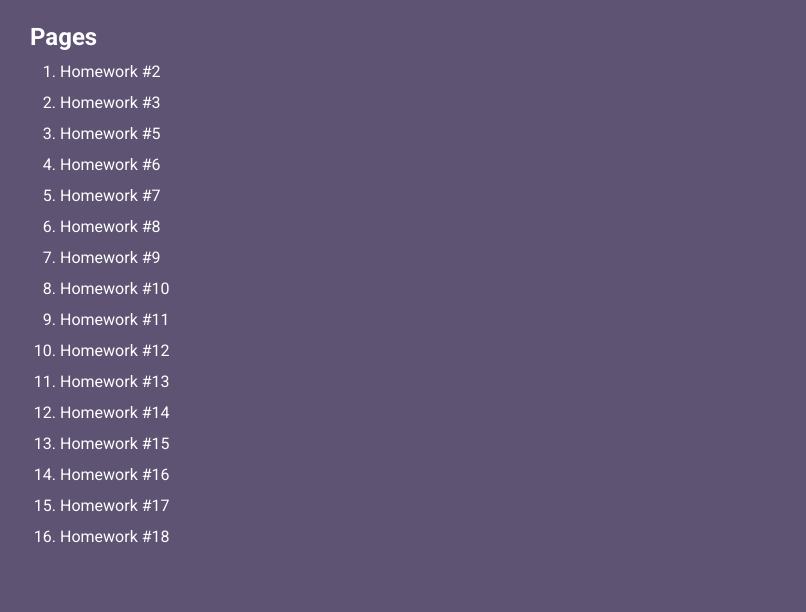
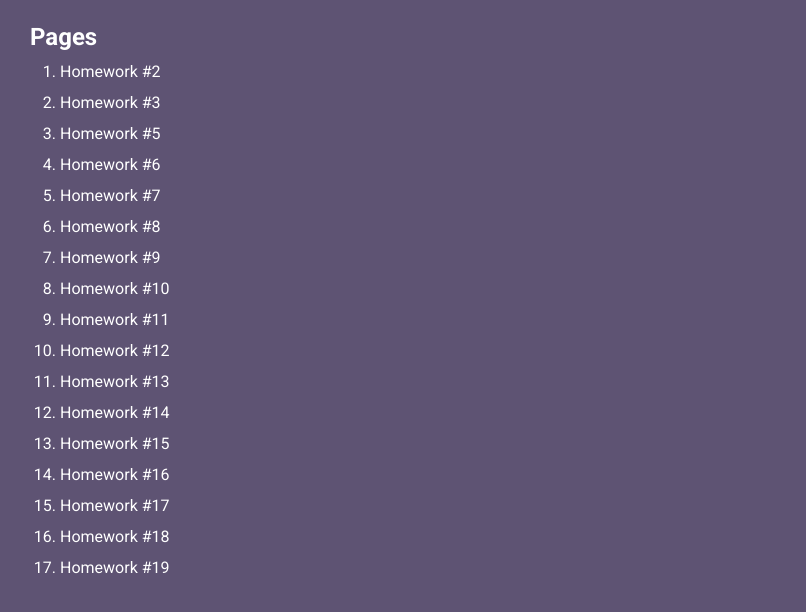
Before and after one commit to MaksymSurkov/js_course_hw, a plain HTML site: page index.html in a window 1280 px wide. Shown: the part 52-664 px from the top of the page, without its empty margins (0-806 px from the left). Drawn offline with Linux system fonts and the light colour scheme.

Commit message:
Update index.html

```diff
--- a/index.html
+++ b/index.html
@@ -62,6 +62,9 @@
 				<li class="main__item">
 					<a class="main__link" href="hw_18/hw18.html">Homework #18</a>
 				</li>
+				<li class="main__item">
+					<a class="main__link" href="hw_19/hw19.html">Homework #19</a>
+				</li>
 			</ol>
 		</main>
 		<footer class="footer"></footer>
```
